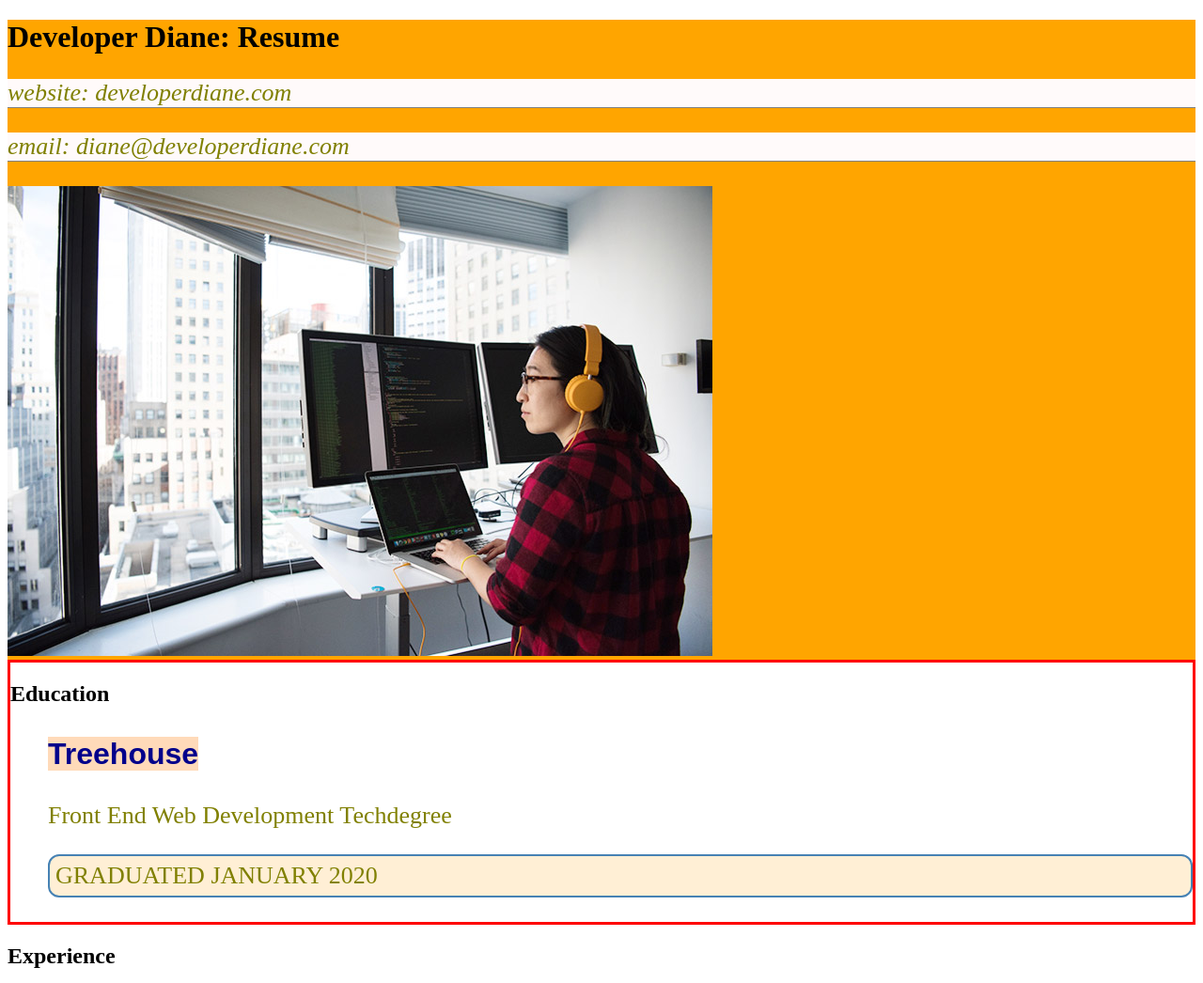
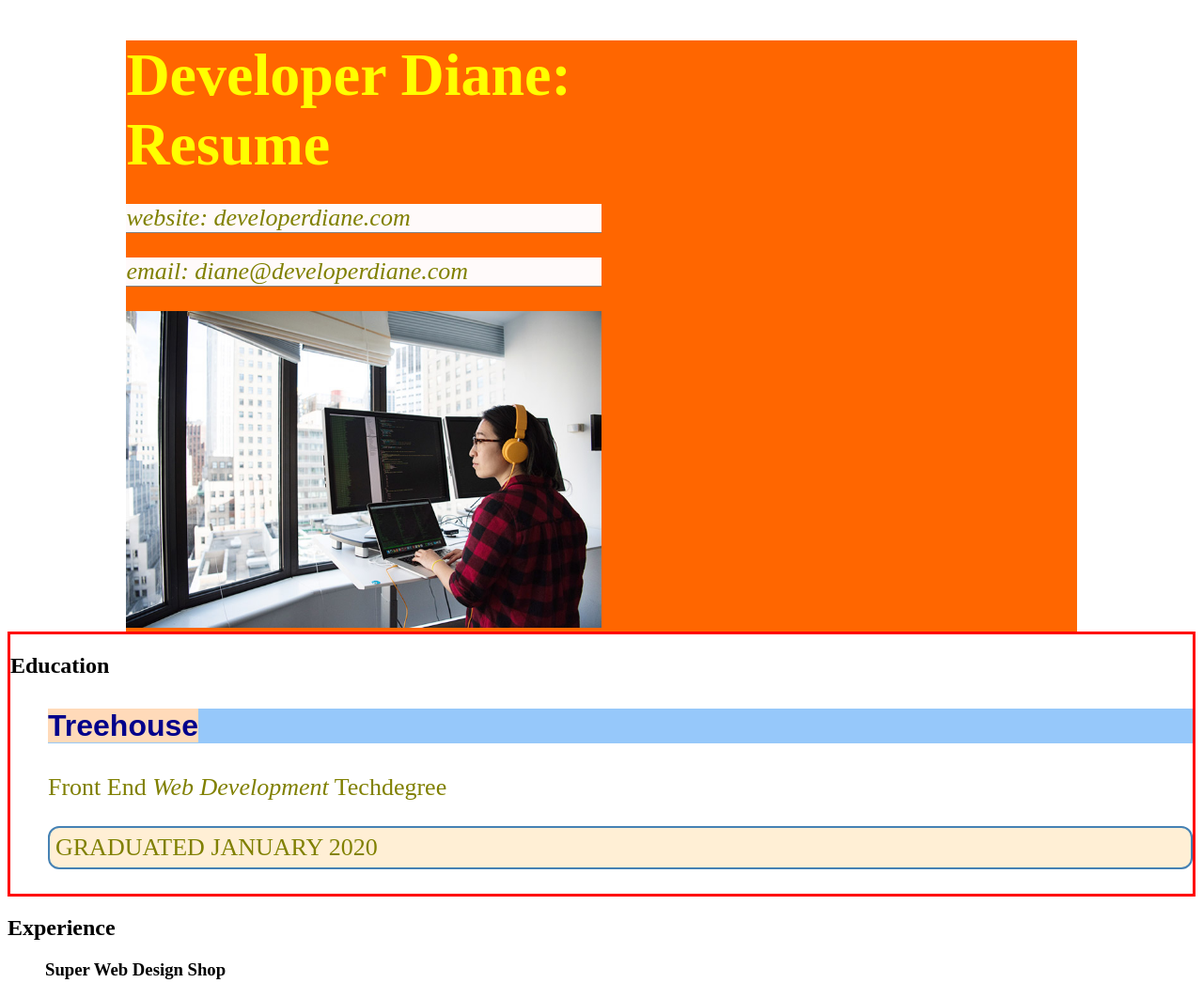
Before and after one commit to jmwick01/TH_CSSBasicsProject, a plain HTML site: page index.html in a window 1280 px wide. Shown: the top 1046 px of the page at 94% size. Drawn offline with Linux system fonts and the light colour scheme.

Commit message:
Updated CSS
Updated demo to include many different style declarations

```diff
--- a/css/style.css
+++ b/css/style.css
@@ -1,16 +1,40 @@
+html {
+  font-size: 100%; /* 100% = 16px on most screens */
+}
+
 /* type selectors */
+h1 {
+  font-size: 4rem;
+  margin-bottom: 1.5rem;
+}
+
+#heading {
+  color: yellow;
+}
+
 p {
   color: olive;
   font-size: 26px;
 }
 
 header {
-  background-color: orange;
+  background-color: #f60; /* this is the same as #ff6600 */
+  width: 80%;
+  margin-left: 10%;
 }
 
 header p {
   background-color: snow;
   border-bottom: 1px solid gray;
+}
+
+#header-box {
+  width: 50%;
+  background-color: FF#33d549;
+}
+
+img {
+  width: 100%;
 }
 
 footer {
@@ -33,8 +57,8 @@ a:hover {
 
 /* turn links white with an orange background when they receive focus */
 a:focus {
-  color: white;
-  background-color: orange;
+  color: rgb(255, 255, 255);
+  background-color: rgba(255, 165, 0, .5);
 }
 
 ol li {
@@ -58,6 +82,7 @@ ul li {
 #education h3 {
   font-family: Arial, sans-serif;
   font-size: 32px;
+  background-color: rgb(150, 200, 250);
 }
 
 #skills-list {
--- a/index.html
+++ b/index.html
@@ -9,19 +9,21 @@
 <body>
   <main>
     <header>
-      <h1>Developer Diane: Resume</h1>
-      <address>
-        <p>website: developerdiane.com</p>
-        <p>email: diane@developerdiane.com</p>
-      </address>
-      <img src="developer-diane.jpg" alt="Developer Diane coding on her laptop.">
+      <div id="header-box">
+        <h1 id="heading">Developer Diane: Resume</h1>
+        <address>
+          <p>website: developerdiane.com</p>
+          <p>email: diane@developerdiane.com</p>
+        </address>
+        <img src="developer-diane.jpg" alt="Developer Diane coding on her laptop.">
+      </div>
     </header>
     <section id="education">
       <h2>Education</h2>
       <ul>
         <li>
           <h3><a href="https://teamtreehouse.com">Treehouse</a></h3>
-          <p>Front End Web Development Techdegree</p>
+          <p>Front End <em>Web Development</em> Techdegree</p>
           <p class="date special">Graduated January 2020</p>
         </li>
       </ul>
```
